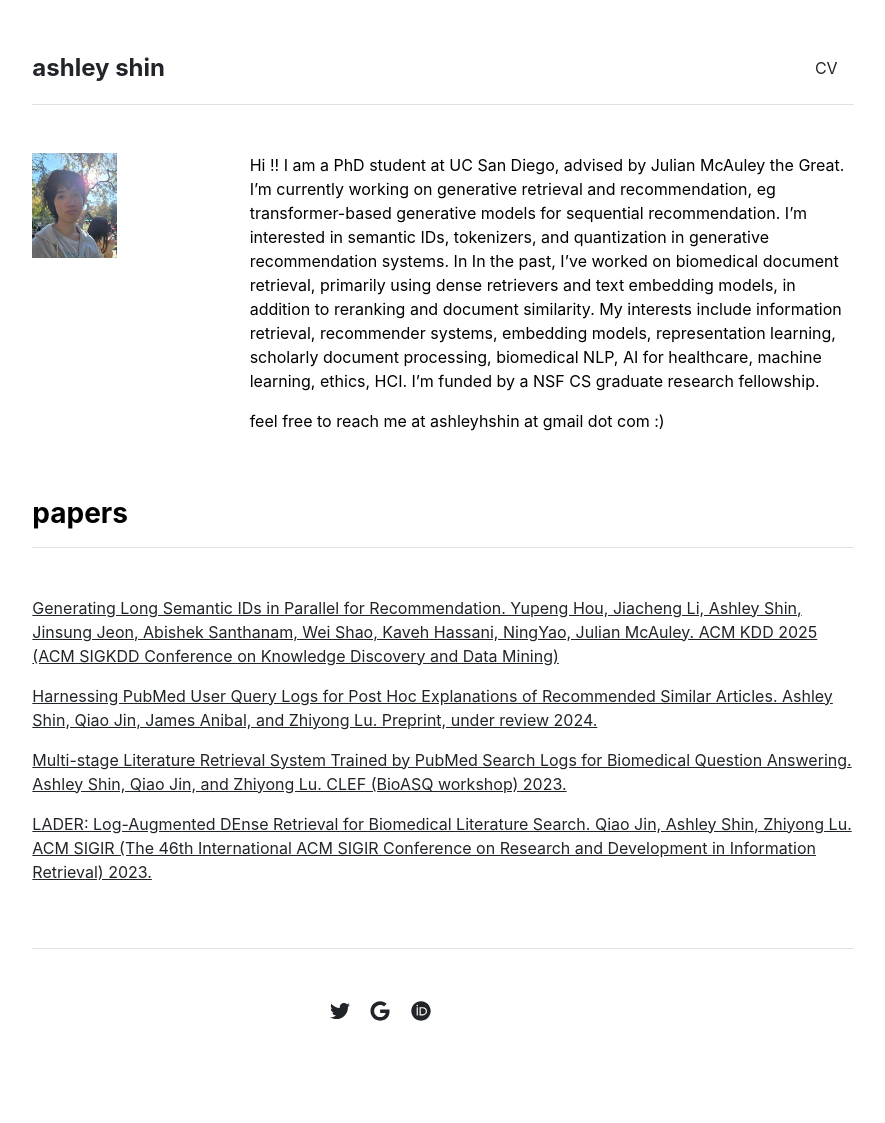
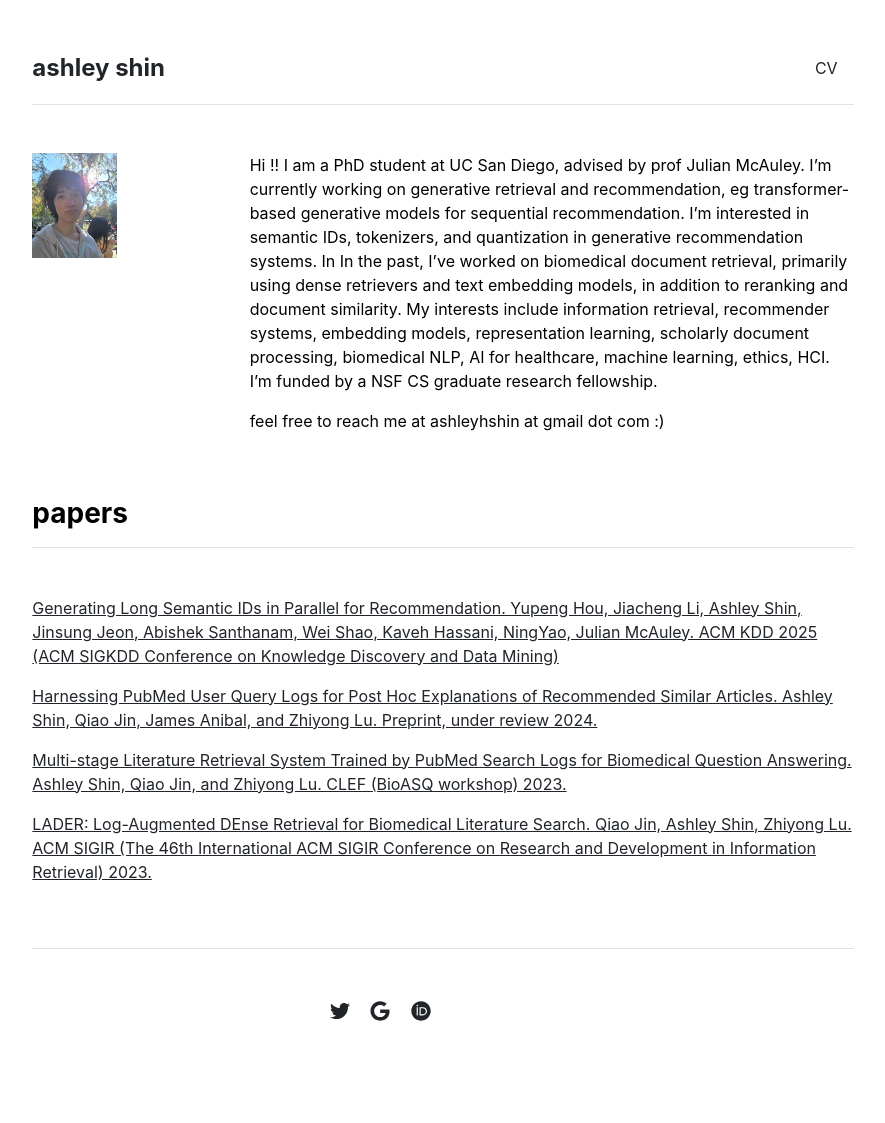
Before and after one commit to ashleys0/ashleyshin, a Jekyll site: the page built from index.md, in a window 1280 px wide. Shown: the whole page, without its empty margins (197-1082 px from the left). Built offline with Jekyll 4.4.1, drawn with Linux system fonts in a browser that asks for light colours.

Commit message:
Update index.md

```diff
--- a/index.md
+++ b/index.md
@@ -3,6 +3,6 @@ layout: home
 title: "Home"
 ---
 
-Hi !! I am a PhD student at UC San Diego, advised by Julian McAuley the Great. I'm currently working on generative retrieval and recommendation, eg transformer-based generative models for sequential recommendation. I'm interested in semantic IDs, tokenizers, and quantization in generative recommendation systems. In  In the past, I've worked on biomedical document retrieval, primarily using dense retrievers and text embedding models, in addition to reranking and document similarity. My interests include information retrieval, recommender systems, embedding models, representation learning, scholarly document processing, biomedical NLP, AI for healthcare, machine learning, ethics, HCI. I'm funded by a NSF CS graduate research fellowship.
+Hi !! I am a PhD student at UC San Diego, advised by prof Julian McAuley. I'm currently working on generative retrieval and recommendation, eg transformer-based generative models for sequential recommendation. I'm interested in semantic IDs, tokenizers, and quantization in generative recommendation systems. In  In the past, I've worked on biomedical document retrieval, primarily using dense retrievers and text embedding models, in addition to reranking and document similarity. My interests include information retrieval, recommender systems, embedding models, representation learning, scholarly document processing, biomedical NLP, AI for healthcare, machine learning, ethics, HCI. I'm funded by a NSF CS graduate research fellowship.
 
 feel free to reach me at ashleyhshin at gmail dot com :)
```
